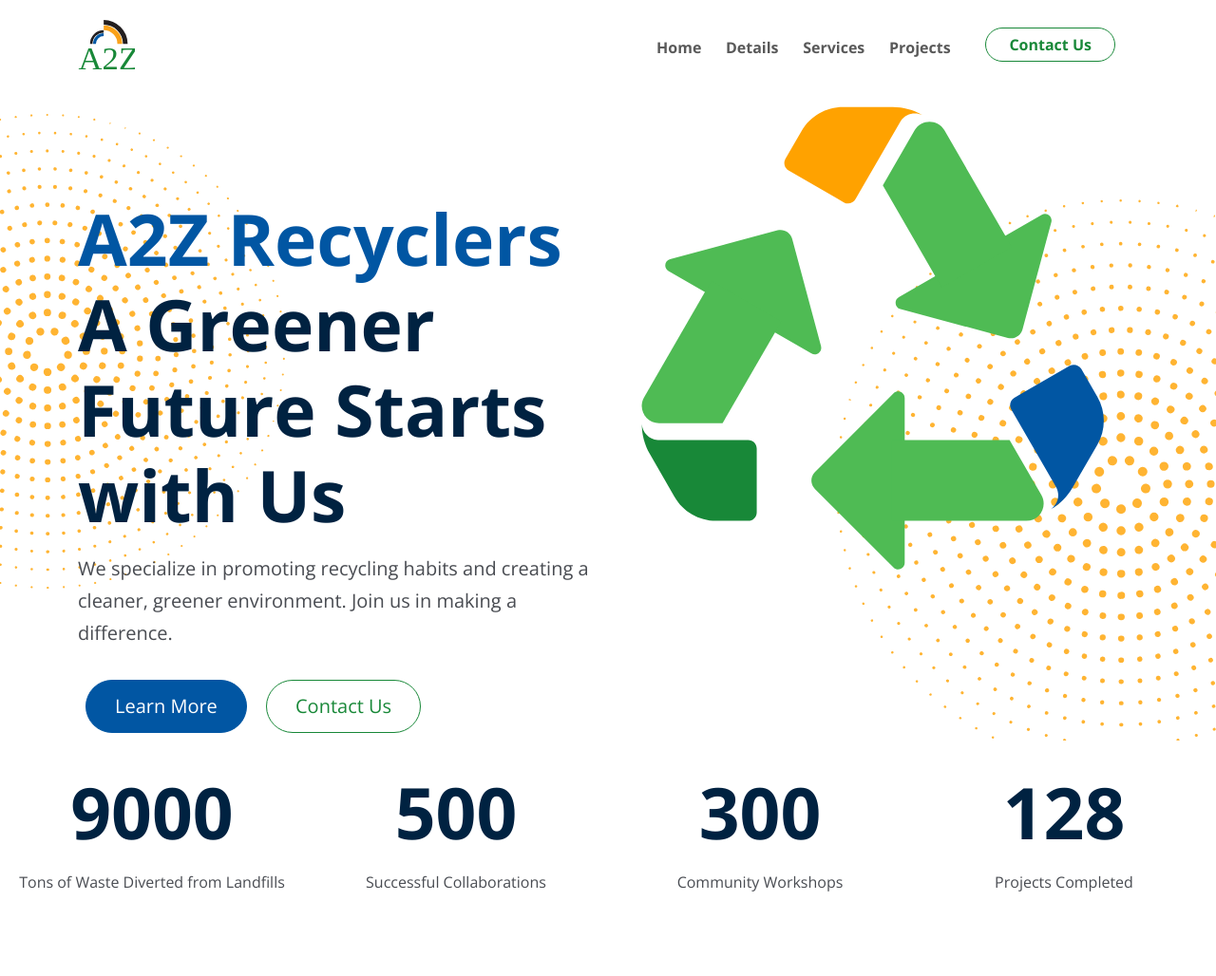
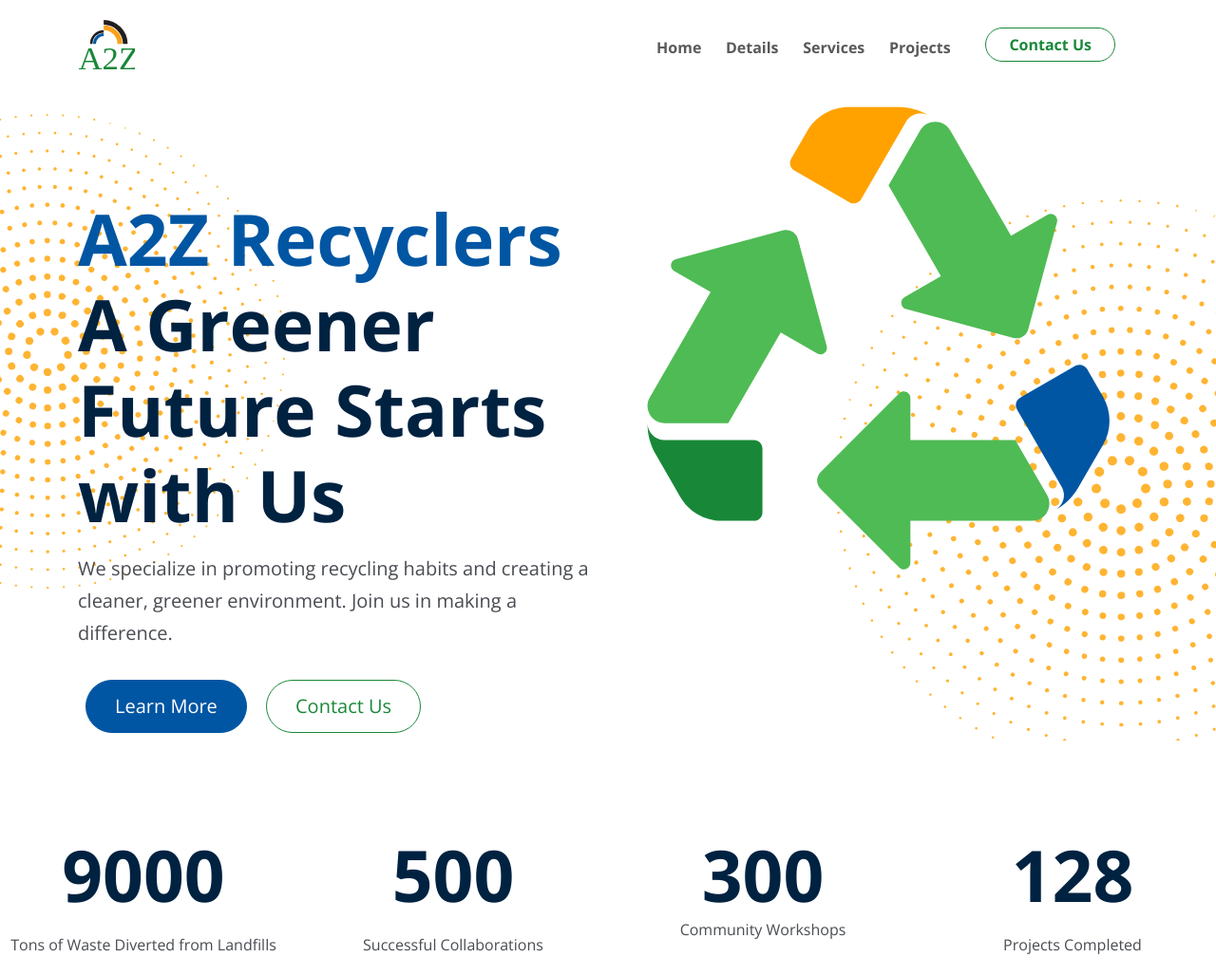
Before and after one commit to oastra/A2Z-Recyclers, a website: page index.html in a window 1280 px wide. Shown: the top 1028 px of the page at 95% size. Drawn offline with nearby package versions, Linux system fonts and the light colour scheme.

Commit message:
corrected padding

```diff
--- a/index.html
+++ b/index.html
@@ -79,10 +79,10 @@
       <img
         src="images/recycling/decoration-star.svg"
         alt=""
-        class="decoration-dots-2 position-absolute"
+        class="decoration-dots-2 position-absolute no-padding"
       />
       <div class="container position-relative z-3">
-        <div class="row">
+        <div class="row no-padding">
           <div class="col-lg-6">
             <div class="mt-6">
               <h1 class="xl-text">
@@ -118,20 +118,20 @@
     <!-- Stats -->
 
     <section id="stats" class="stats-container">
-      <div class="row my-6 ">
-        <div class="col-md-3 col-sm-6 text-center">
+      <div class="row my-6 no-padding" >
+        <div class="col-md-3 col-sm-6 text-center p-0">
           <h2 class="counter xl-text" data-target="9000"></h2>
           <p>Tons of Waste Diverted from Landfills</p>
         </div>
-        <div class="col-md-3 col-sm-6 text-center">
+        <div class="col-md-3 col-sm-6 text-center p-0">
           <h2 class="counter xl-text" data-target="500"></h2>
           <p>Successful Collaborations</p>
         </div>
-        <div class="col-md-3 col-sm-6 text-center">
-          <h2 class="counter xl-text" data-target="300"></h2>
+        <div class="col-md-3 col-sm-6 text-center p-0 m-0">
+          <h2 class="counter xl-text m-0" data-target="300"></h2>
           <p>Community Workshops</p>
         </div>
-        <div class="col-md-3 col-sm-6 text-center">
+        <div class="col-md-3 col-sm-6 text-center p-0">
           <h2 class="counter xl-text" data-target="128"></h2>
           <p>Projects Completed</p>
         </div>
@@ -142,7 +142,7 @@
 
     <section id="introduction" class="intro bg-light py-6">
       <div class="conatiner">
-        <div class="row">
+        <div class="row m-0">
           <div class="col-md-8 offset-lg-2 text-center">
             <h2>
               Promoting
@@ -998,7 +998,7 @@
     <footer class="footer  text-white ">
       <div class="container-fluid bg-dark  ">
         <div class="container ">
-        <div class="row mt-5">
+        <div class="row no-padding mt-5">
           <div class="col-lg-4 my-4 pe-2 ">
             <h6 class="text-white">About A2Z Recyclers</h6>
             <p>
@@ -1024,7 +1024,7 @@
               </li>
             </ul>
           </div>
-          <div class="col-lg-4 my-4 ps-4">
+          <div class="col-lg-4 my-4 ps-1">
             <h6 class="text-white"> Stay in touch</h6>
                 <div class="input-group mb-3">
             <input placeholder="Enter Email" class="btn btn-block btn-input" href="/#" /> <button
@@ -1055,7 +1055,7 @@
         </div>
 
       <div class="container-fluid bg-primary">
-      <div class="row ">
+      <div class="row no-padding">
           <div class="col-12 text-center ">
             <p class="mt-3">
               Copyright &copy; A2Z Recyclers 2024
--- a/scss/styles.scss
+++ b/scss/styles.scss
@@ -1,3 +1,7 @@
+* {
+  margin: 0;
+  padding: 0;
+}
 body {
   overflow-x: hidden;
   max-width: 100%;
@@ -183,6 +187,9 @@ video {
   &:active {
     color: #ccc;
   }
+  .row.no-padding {
+    --bs-gutter-x: 0 !important;
+  }
 }
 
 @media (max-width: 992px) {
@@ -226,13 +233,7 @@ video {
     margin-top: 48px;
   }
 }
-.stats-container .row {
-  margin-top: 30px !important;
-}
 
-.row {
-  --bs-gutter-x: 0 !important;
-}
 @media (max-width: 576px) {
   .logo {
     width: 50%;
@@ -240,4 +241,7 @@ video {
   .container-fluid {
     padding: 0 30px 0 !important;
   }
+  .stats-container .row {
+    margin-top: 30px !important;
+  }
 }
```
Also changed, not shown: css/styles.css.
